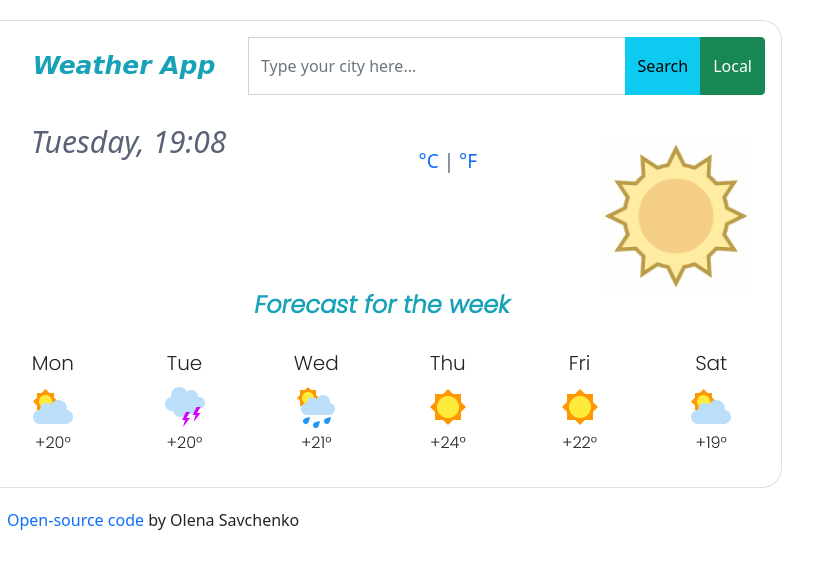
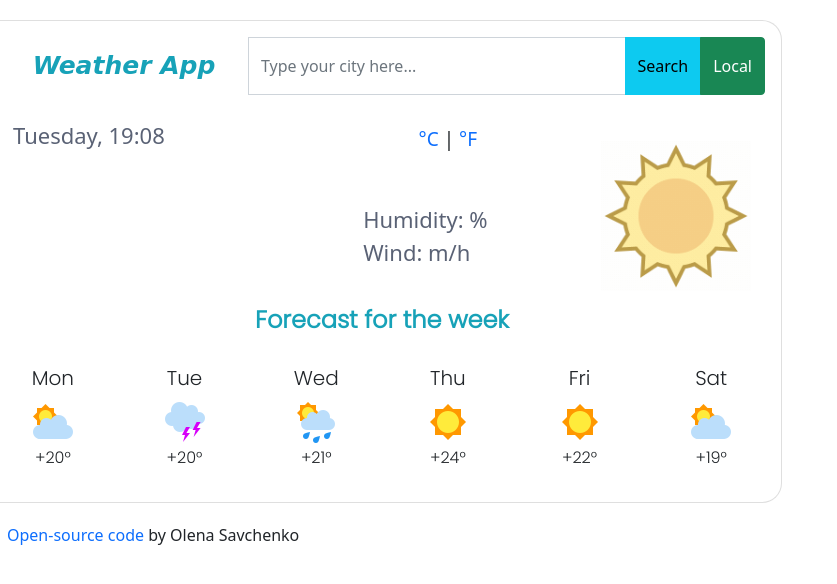
Before and after one commit to gitOlenaSavchenko/weatherApp, a plain HTML site: page index.html in a window 1280 px wide. Shown: the whole page, without its empty margins (0-837 px from the left). Drawn offline with nearby package versions, Linux system fonts and the light colour scheme; a web font is replaced by a local one.

Commit message:
html and css corrections

```diff
--- a/index.html
+++ b/index.html
@@ -54,13 +54,15 @@
               </ul>
             </div>
             <div class="col-4">
-              <div class="temp">
-                <h1 class="temperature" id="temperature"></h1>
-                <span class="units">
-                  <a href="#" id="celsius-link" ;>°C</a> |
-                  <a href="#" id="fahrenheit-link">°F</a>
-                </span>
-              </div>
+              <h1 id="temperature"></h1>
+              <span class="units">
+                <a href="#" id="celsius-link">°C</a> |
+                <a href="#" id="fahrenheit-link">°F</a>
+              </span>
+              <ul id="details">
+                <li>Humidity: <span id="humidity"></span>%</li>
+                <li>Wind: <span id="wind"></span> m/h</li>
+              </ul>
             </div>
             <div class="col-3">
               <img
--- a/src/styles.css
+++ b/src/styles.css
@@ -10,36 +10,28 @@ label {
 }
 ul {
   list-style-type: none;
-  font-size: 30px;
+  font-size: 22px;
   margin: 8px auto;
-  font-style: italic;
+  padding-left: 14px;
   color: #5a6275;
 }
-
-h1,
-h2,
-h3 {
+h1 {
+  font-size: 70px;
+  color: #5a6275;
   text-align: center;
-  color: #5a6275;
-}
-
-h3 {
-  font-size: 35px;
-  font-style: italic;
-  margin: 30px auto;
+  font-weight: 500;
 }
 
 h4 {
   font-family: "Poppins", sans-serif;
   color: #17a2b8;
   font-weight: bolder;
-  font-style: italic;
 }
 a {
   text-decoration: none;
 }
 a:hover {
-  text-decoration: underline;
+  text-decoration: none;
   color: black;
 }
 p.gitlink {
@@ -70,26 +62,24 @@ p.gitlink {
 }
 .col-12 {
   text-align: center;
+  margin-top: 15px;
 }
-#stick {
+
+#temperature {
   display: inline;
 }
-
 .col-4 {
-  padding: 0;
+  text-align: center;
 }
-h1,
-.temp {
-  font-size: 70px;
-  color: #5a6275;
-  text-align: center;
-  font-weight: 500;
+#details {
+  text-align: left;
+  padding-left: 35px;
 }
 .units {
   font-size: 19px;
-  display: inline;
+
   text-decoration: none;
   position: relative;
-  top: -30px;
+  top: -34px;
   font-weight: 400;
 }
```
